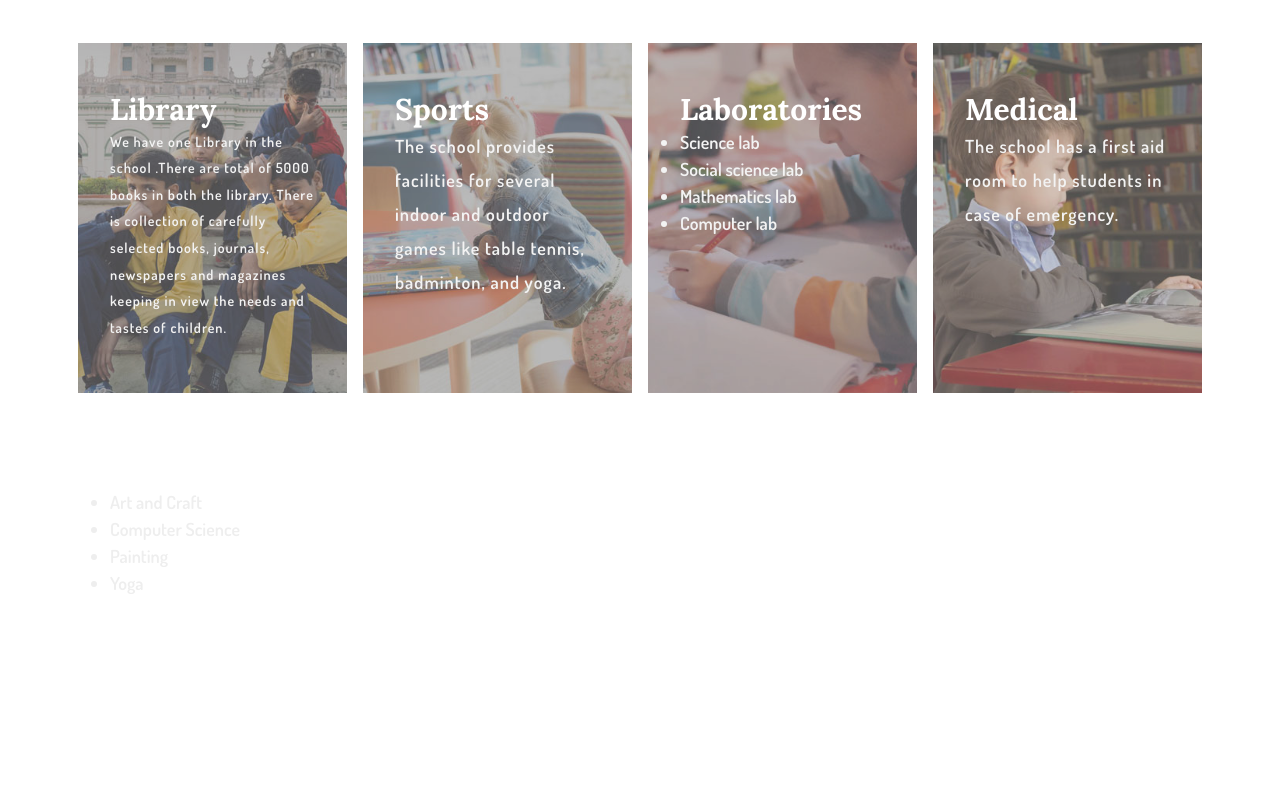
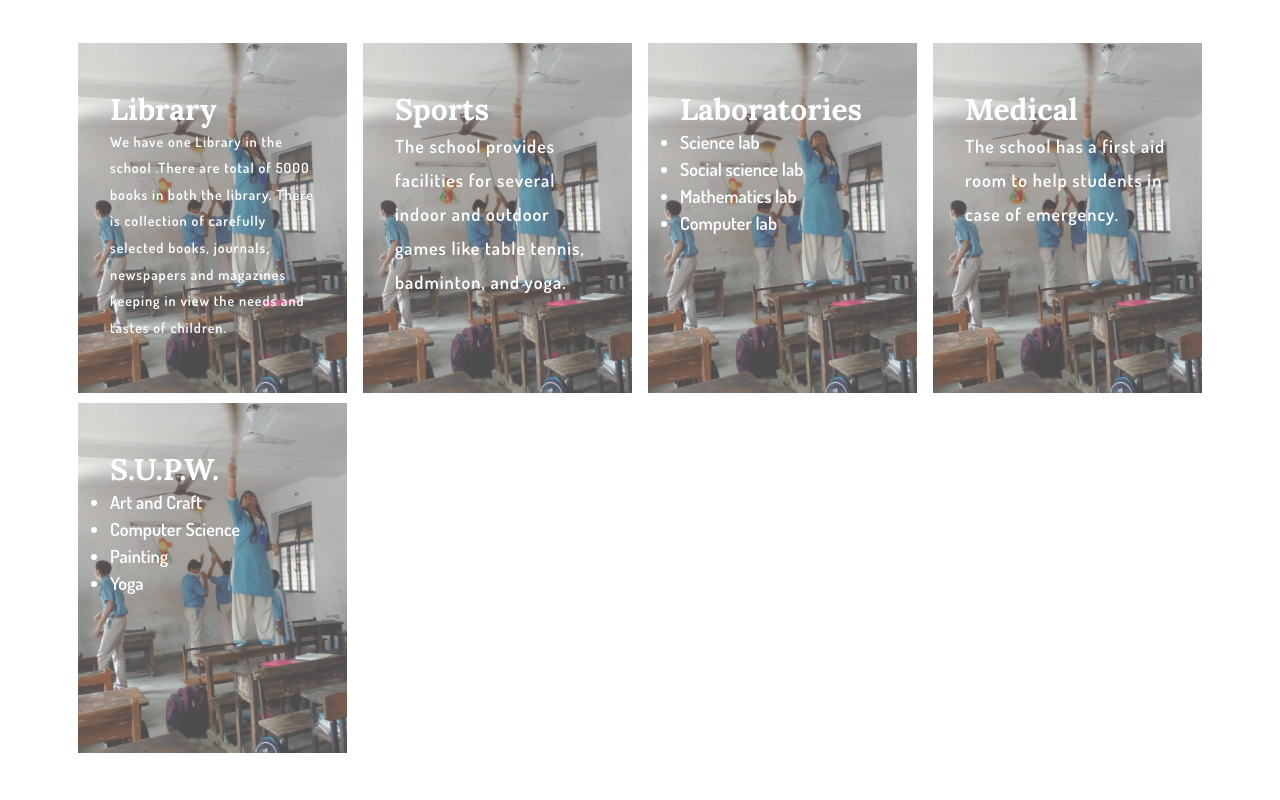
Before and after one commit to vasugarg123/school, a plain HTML site: page index.html in a window 1280 px wide. Shown: the part 2440-3240 px from the top of the page. Drawn offline with Linux system fonts and the light colour scheme.

Commit message:
Add files via upload

```diff
--- a/css/style.css
+++ b/css/style.css
@@ -623,7 +623,15 @@ h3.title-sub span {
 
 /* what */
 .services {
-    background: url(../images/bg3.jpg) center no-repeat fixed;
+    background: url(../images/gg23.jpg) center no-repeat fixed;
+    background-size: cover;
+    -webkit-background-size: cover;
+    -moz-background-size: cover;
+    -o-background-size: cover;
+    -ms-background-size: cover;
+}
+.services2 {
+    background: url(../images/gg15.jpg) center no-repeat fixed;
     background-size: cover;
     -webkit-background-size: cover;
     -moz-background-size: cover;
@@ -701,7 +709,7 @@ a.service-btn:hover,
 }
 
 .team-img-1 {
-    background: url(../images/p1.jpg) no-repeat center;
+    background: url(../images/gg2.jpg) no-repeat center;
     background-size: cover;
     -webkit-background-size: cover;
     -o-background-size: cover;
@@ -711,7 +719,7 @@ a.service-btn:hover,
 }
 
 .team-img-2 {
-    background: url(../images/p2.jpg) no-repeat center;
+    background: url(../images/gg2.jpg) no-repeat center;
     background-size: cover;
     -webkit-background-size: cover;
     -o-background-size: cover;
@@ -721,7 +729,7 @@ a.service-btn:hover,
 }
 
 .team-img-3 {
-    background: url(../images/p3.jpg) no-repeat center;
+    background: url(../images/gg2.jpg) no-repeat center;
     background-size: cover;
     -webkit-background-size: cover;
     -o-background-size: cover;
@@ -731,7 +739,7 @@ a.service-btn:hover,
 }
 
 .team-img-4 {
-    background: url(../images/p4.jpg) no-repeat center;
+    background: url(../images/gg2.jpg) no-repeat center;
     background-size: cover;
     -webkit-background-size: cover;
     -o-background-size: cover;
@@ -739,13 +747,22 @@ a.service-btn:hover,
     -ms-background-size: cover;
     opacity: 0.7;
 }
+.team-img-5 {
+    background: url(../images/gg2.jpg) no-repeat center;
+    background-size: cover;
+    -webkit-background-size: cover;
+    -o-background-size: cover;
+    -moz-background-size: cover;
+    -ms-background-size: cover;
+    opacity: 0.7;
+}
 
 .team-content {
     padding: 3em 2em 0;
 }
 
 .team-meta {
-    color: #eee;
+    color: white;
     font-size: 18px;
     margin-top: 2px;
     /*margin-bottom: 4px;*/
@@ -847,7 +864,8 @@ h3.title-temps-amk-2 {
 
 .agents-temps-amk {
     position: absolute;
-    left: 7%;
+    top:30%;
+    left: 3%;
     bottom: 0;
 }
 
```
